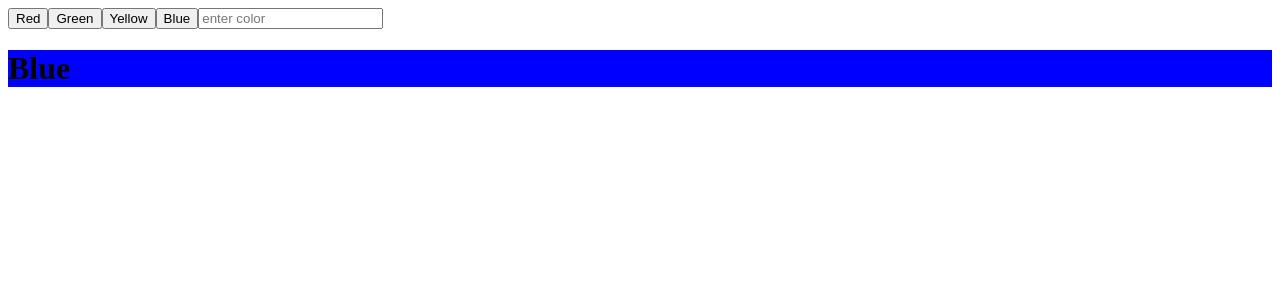
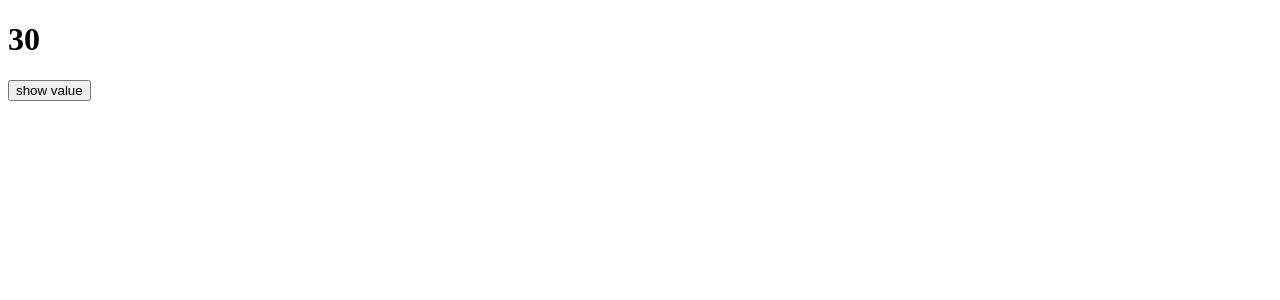
Before and after one commit to vedamshpawar/Angular_learning, an Angular app in the folder myproject_angular/: page / in a window 1280 px wide. Shown: the top 300 px of the page. Built offline with nearby package versions, Linux system fonts and the light colour scheme.

Commit message:
learned about signals and its types

```diff
--- a/myproject_angular/src/app/user/user.html
+++ b/myproject_angular/src/app/user/user.html
@@ -26,7 +26,7 @@
 </div>
 } -->
 
-<button (click)="handleColor('red')">Red</button>
+<!-- <button (click)="handleColor('red')">Red</button>
 <button (click)="handleColor('green')">Green</button>
 <button (click)="handleColor('yellow')">Yellow</button>
 <button (click)="handleColor('blue')">Blue</button>
@@ -48,4 +48,19 @@
     @default{
         <h1 style="background-color: goldenrod; color: aliceblue;">No color</h1>
     }
+} -->
+
+<!-- @for(user of users; track user){
+    <h2>{{user}}</h2>
 }
+
+<hr>
+
+@for(student of students; track student){
+    <h2>{{student.name}}</h2>
+    <h2>{{student.age}}</h2>
+    <h2>{{student.email}}</h2>
+} -->
+
+<h1>{{z()}}</h1>
+<button (click)="showValue()">show value</button>
--- a/myproject_angular/src/app/user/user.ts
+++ b/myproject_angular/src/app/user/user.ts
@@ -1,4 +1,5 @@
-import { Component } from '@angular/core';
+import { Component, computed, signal } from '@angular/core';
+import { email } from '@angular/forms/signals';
 
 @Component({
   selector: 'app-user',
@@ -8,18 +9,40 @@ import { Component } from '@angular/core';
 })
 export class User {
 
-  color = 'blue'
+  // color = 'blue'
 
-  handleColor(val:string){
-    this.color=val
-  }
+  // handleColor(val:string){
+  //   this.color=val
+  // }
 
   // handleInput(event:Event){
   //   this.colors = parseInt((event.target as HTMLInputElement).value)
   // }
 
-  changeColor(event:Event){
-    this.color = (event.target as HTMLInputElement).value
+  // changeColor(event:Event){
+  //   this.color = (event.target as HTMLInputElement).value
+  // }
+
+  // users = ["anil", "sam", "dhoni", "swami"]
+
+
+  // students = [
+
+  //   {name:'anil', age:23, email: 'anil@test.com'},
+  //   {name:'sam', age:24, email: 'sam@test.com'},
+  //   {name:'dhoni', age:25, email: 'dhoni@test.com'},
+  //   {name:'swami', age:26, email: 'swami@test.com'},
+
+  // ]
+
+  x = signal(10);
+  y = signal(20);
+  z = computed(()=>this.x() + this.y());
+
+  showValue(){
+    console.log(this.z())
+    this.x.set(100)
+    console.log(this.z())
   }
 
 }
```
